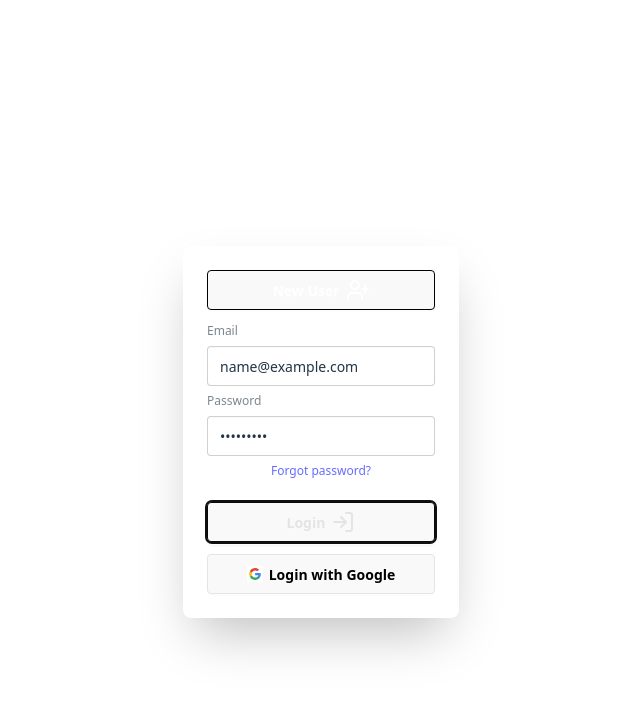
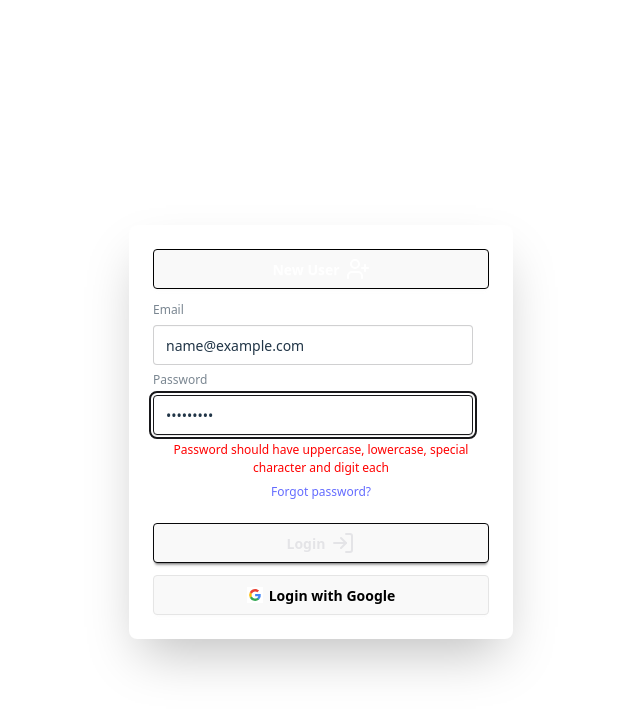
Before and after one commit to ashwini2329/pingUp, a React (Vite) app in the folder frontend/frontend/: page /login in a window 1280 px wide. Both pictures are taken after typing "name@example.com", "Sample123" into the empty fields and a click on the button "Login". Shown: the top 712 px of the page, without its empty margins (319-959 px from the left). Built offline with nearby package versions, Linux system fonts and the light colour scheme; no server answers.

Commit message:
basic login form validation setup and frontend api call setup done through service via axios. also home routes updated in app routes

```diff
--- a/frontend/frontend/src/App.jsx
+++ b/frontend/frontend/src/App.jsx
@@ -7,6 +7,7 @@ import {
 import Login from "./Auth/Login";
 import NotFound from "./pages/NotFound";
 import Signup from "./Auth/Signup";
+import Home from "./components/Home";
 
 const router = createBrowserRouter([
   {
@@ -21,6 +22,11 @@ const router = createBrowserRouter([
   {
     path: "/signup",
     element: <Signup />,
+    errorElement: <NotFound />,
+  },
+  {
+    path: "/home",
+    element: <Home />,
     errorElement: <NotFound />,
   },
   {
--- a/frontend/frontend/src/Auth/Login.css
+++ b/frontend/frontend/src/Auth/Login.css
@@ -1,3 +1,10 @@
 * {
   width: 100%;
 }
+
+.input-error {
+  outline: 2px solid red;
+}
+.error-msg {
+  color: red;
+}
--- a/frontend/frontend/src/Auth/Login.jsx
+++ b/frontend/frontend/src/Auth/Login.jsx
@@ -1,16 +1,18 @@
-/* eslint-disable no-unused-vars */
-import React from "react";
+import React, { useState } from "react";
 import { LogIn } from "lucide-react";
 import { UserPlus } from "lucide-react";
 import { useNavigate } from "react-router-dom";
 import { useForm } from "react-hook-form";
+import { loginUser } from "../services/userService";
 
 const Login = () => {
+  const [isLoading, setLoading] = useState(false);
   const navigate = useNavigate();
   const {
     register,
     handleSubmit,
-    formState: { errors, isSubmitting },
+    reset,
+    formState: { errors },
   } = useForm();
 
   const navigateToSignUp = () => {
@@ -18,11 +20,27 @@ const Login = () => {
   };
 
   const handleLogin = async (data) => {
-    console.log(`form data - ${data}`);
+    setLoading(true);
+    try {
+      const response = await loginUser(data);
+      console.log("User logged in successfully", response.data);
+      alert("Login successful!");
+      reset();
+      navigate("/login");
+    } catch (error) {
+      console.error("Signup failed", error);
+      alert(
+        "Login failed: " + error?.response?.data?.message || "Server error"
+      );
+    } finally {
+      setLoading(false);
+    }
+    console.log(`form data - ${JSON.stringify(data, null, 2)}`);
   };
 
   return (
     <div>
+      {isLoading && <Loader />}
       <form onSubmit={handleSubmit(handleLogin)}>
         <div className="hero bg-base-500 min-h-screen">
           <div className="hero-content flex-col lg:flex-row-reverse">
@@ -36,17 +54,55 @@ const Login = () => {
                 </button>
                 <fieldset className="fieldset">
                   <label className="label">Email</label>
-                  <input type="email" className="input" placeholder="Email" />
+                  <input
+                    {...register("email", {
+                      required: { value: true, message: "Email is required" },
+                      pattern: {
+                        value: /^[^\s@]+@[^\s@]+\.[^\s@]+$/,
+                        message: "Email format is incorrect",
+                      },
+                    })}
+                    type="email"
+                    className="input"
+                    placeholder="Email"
+                  />
+                  {errors.email && (
+                    <p className="error-msg">{errors.email.message}</p>
+                  )}
+
                   <label className="label">Password</label>
                   <input
+                    {...register("password", {
+                      required: {
+                        value: true,
+                        message: "Password is required",
+                      },
+                      pattern: {
+                        value:
+                          /^(?=.*[a-z])(?=.*[A-Z])(?=.*\d)(?=.*[!@#$%^&*(),.?":{}|<>]).+$/,
+                        message:
+                          "Password should have uppercase, lowercase, special character and digit each",
+                      },
+                      minLength: {
+                        value: 8,
+                        message: "Minimum length required - 8",
+                      },
+                      maxLength: {
+                        value: 30,
+                        message: "Maximum length allowed - 30",
+                      },
+                    })}
                     type="password"
                     className="input"
                     placeholder="Password"
                   />
+                  {errors.password && (
+                    <p className="error-msg">{errors.password.message}</p>
+                  )}
                   <div>
                     <a className="link link-hover">Forgot password?</a>
                   </div>
-                  <button className="btn btn-neutral mt-4">
+                  <button type="submit" className="btn btn-neutral mt-4">
                     Login <LogIn />
                   </button>
                 </fieldset>
--- a/frontend/frontend/src/services/userService.js
+++ b/frontend/frontend/src/services/userService.js
@@ -1,9 +1,14 @@
 import axios from "axios";
 
 const apiUrl = import.meta.env.VITE_API_URL + "/user";
-console.log(`apiurl = ${import.meta.env.VITE_API_URL}`); // Should log: http://localhost:5000/user
+console.log(`apiurl = ${import.meta.env.VITE_API_URL}`);
 
 export const signUpUser = (signupFormData) => {
   const signupUrl = apiUrl + "/signup";
   return axios.post(signupUrl, signupFormData);
 };
+
+export const loginUser = (loginFormData) => {
+  const loginUrl = apiUrl + "/signin";
+  return axios.post(loginUrl, loginFormData);
+};
```
